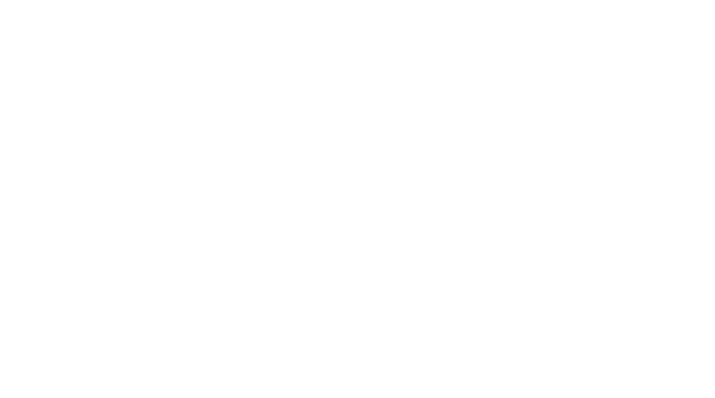
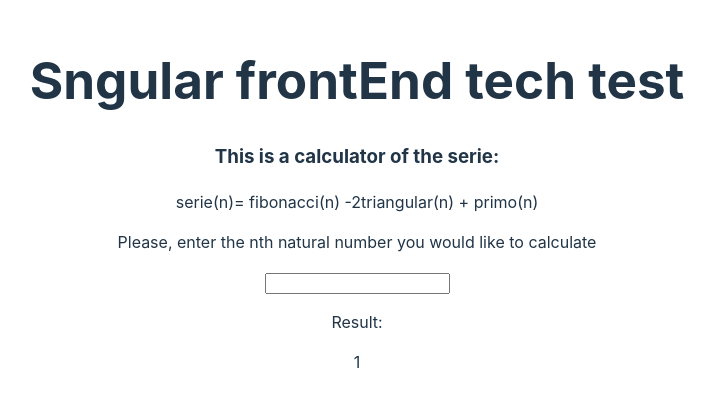
Before and after one commit to sebastian-ruiz-7/serie-sgular, a React (Vite) app: page / in a window 1280 px wide. Shown: the part 196-594 px from the top of the page, without its empty margins (283-998 px from the left). Built offline with nearby package versions, Linux system fonts and the light colour scheme.

Commit message:
[ADD] main structure of the test added

```diff
--- a/src/App.tsx
+++ b/src/App.tsx
@@ -1,10 +1,20 @@
 import './App.css'
+import { InputText } from './input.component'
+import { ShowResult } from './showResult.component'
 
 function App() {
 
   return (
-    <>
-    </>
+    <main>
+      <h1>Sngular frontEnd tech test</h1>
+
+      <h3>This is a calculator of the serie: </h3>
+      <p>serie(n)= fibonacci(n) -2triangular(n) + primo(n)</p>
+
+      <InputText />
+
+      <ShowResult />
+    </main>
   )
 }
 
--- /dev/null
+++ b/src/Input.component.tsx
@@ -0,0 +1,10 @@
+import React from 'react'
+
+export const InputText = () => {
+  return (
+    <div>
+        <p>Please, enter the nth natural number you would like to calculate</p>
+        <input type="text" name="input" />
+    </div>
+  )
+}
--- /dev/null
+++ b/src/ShowResult.component.tsx
@@ -0,0 +1,10 @@
+import React from 'react'
+
+export const ShowResult = () => {
+  return (
+    <div>
+        <p>Result: </p>
+        <p>1</p>
+    </div>
+  )
+}
--- /dev/null
+++ b/src/serie-n.ts
@@ -0,0 +1,3 @@
+export class SerieN {
+
+}
```
